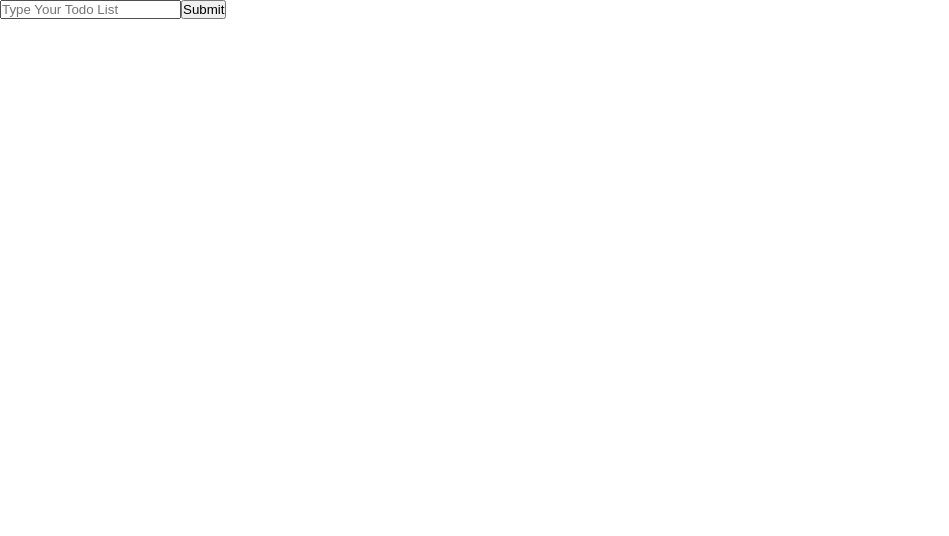
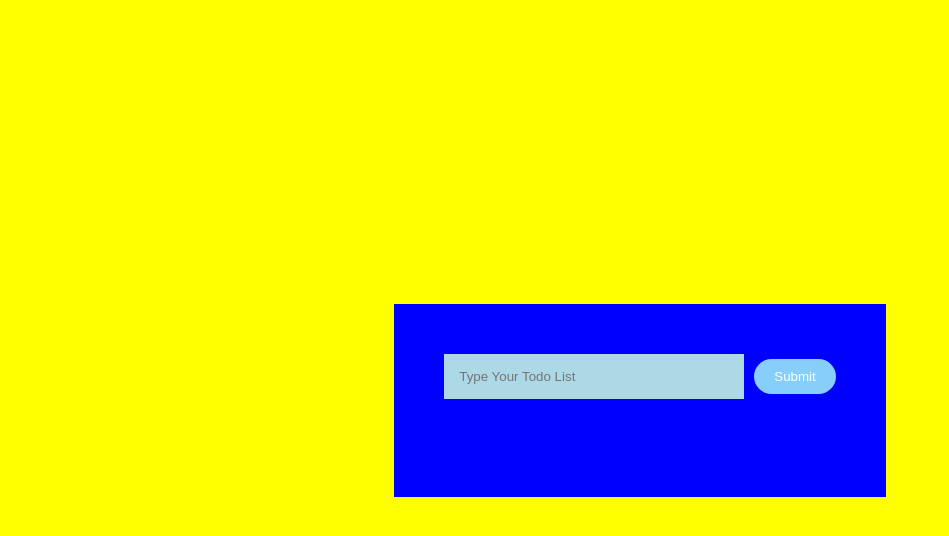
Before and after one commit to DineshDhanoki/Learning, a React (Create React App) app: page / in a window 1280 px wide. Shown: the top 536 px of the page, without its empty margins (0-949 px from the left). Built offline with nearby package versions, Linux system fonts and the light colour scheme; the HTML template or start-up script is replaced by a standard one.

Commit message:
Add files via upload

```diff
--- a/src/index1.css
+++ b/src/index1.css
@@ -3,3 +3,54 @@
     padding: 0;
     box-sizing: border-box;
 }
+
+body{
+    background: yellow;
+    display: flex;
+    justify-content: center;
+    align-items: center;
+    height: 100vh;
+}
+
+.container {
+    background: blue;
+    padding: 50px;
+}
+
+input{
+    border: none;
+    outline: none;
+    padding: 15px;
+    width: 300px;
+    margin-right: 10px;
+    background: lightblue;
+}
+
+button {
+    border: none;
+    border-radius: 100px;
+    outline: none;
+    padding: 10px 20px;
+    background: lightskyblue;
+    color: white;
+    cursor: pointer;
+}
+
+.todos-list {
+    margin-top: 3rem;
+}
+
+.todo{
+    display: flex;
+    justify-content: space-between;
+    align-items: center;
+    margin: 10px;
+    padding: 5px 20px;
+    font-family: cursive;
+    background: lightyellow;
+}
+
+.close{
+    padding: 5px 10px;
+    cursor: pointer;
+}
```
